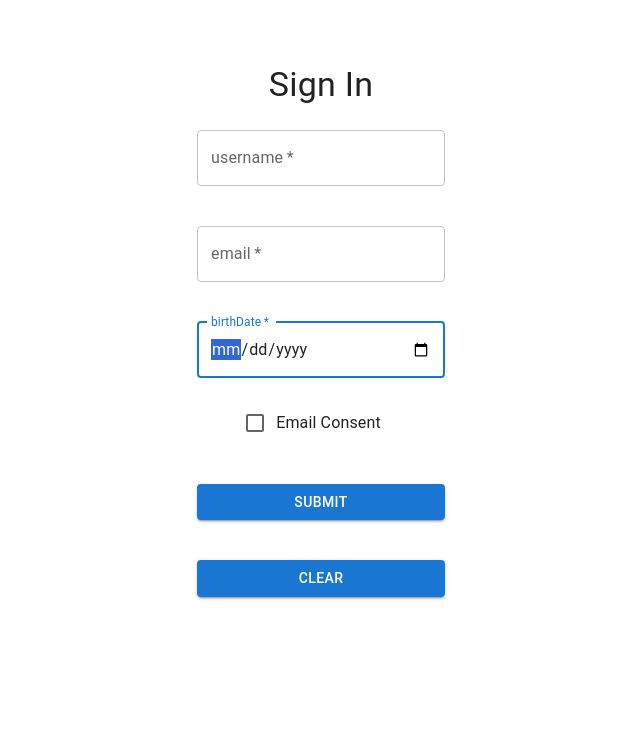
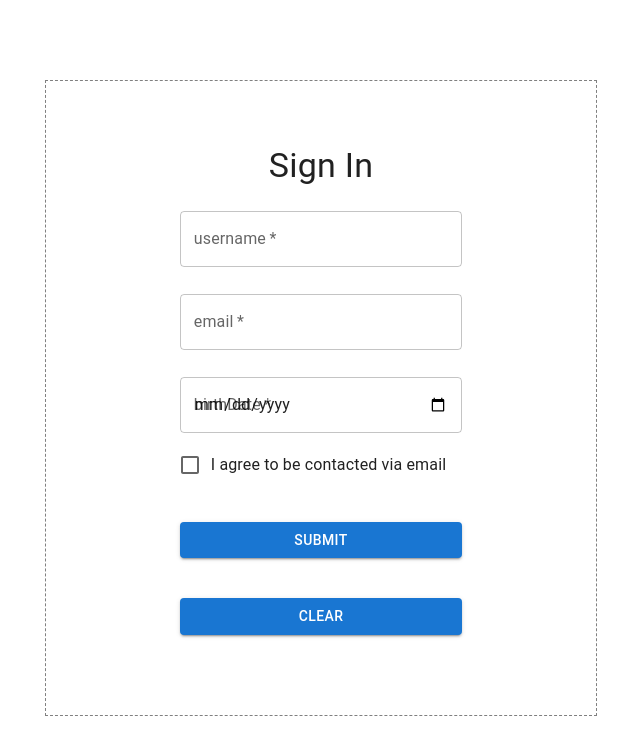
Before and after one commit to dujules23/contact-us-form, a React (Create React App) app: page / in a window 1280 px wide. Shown: the top 754 px of the page, without its empty margins (319-959 px from the left). Built offline with nearby package versions, Linux system fonts and the light colour scheme.

Commit message:
added FormHelperText

```diff
--- a/src/components/Form.js
+++ b/src/components/Form.js
@@ -6,6 +6,7 @@ import {yupResolver} from "@hookform/resolvers/yup";
 import Schema from '../helpers/Schema'
 import axios from 'axios';
 
+import { FormHelperText } from '@mui/material';
 import FormControlLabel from '@mui/material/FormControlLabel';
 import Checkbox from '@mui/material/Checkbox';
 import Button from '@mui/material/Button';
@@ -40,22 +41,23 @@ export default function Form(props) {
 
   return (
     <ThemeProvider theme={theme}>
-      <Container component="main" maxWidth="lg">
+      <Container component="main" maxWidth="sm">
         <CssBaseline />
         <Box
         sx={{
-          marginTop: 8,
+          marginTop: 10,
           display: 'flex',
           flexDirection: 'column',
           alignItems: 'center',
+          p:8, border: '1px dashed grey'
+
         }}>
           <Typography component="h2" variant="h4">Sign In</Typography>
-          <Box component="form" onSubmit={handleSubmit(onSubmit)} noValidate sx={{mt:1}}>
+          <Box size="large" component="form" onSubmit={handleSubmit(onSubmit)} noValidate sx={{mt:1}}>
             {content.inputs.map((input, key) => {
               return(
               <Box key={key}>
                   <TextField
-                  autoFocus
                   margin="normal"
                   required
                   fullWidth
@@ -65,17 +67,20 @@ export default function Form(props) {
                   type={input.type}
                   {...register(`${input.name}`, {required: true})}
                   />
-              <p>{errors[input.name]?.message}</p>
+              <FormHelperText error="true">{errors[input.name]?.message}</FormHelperText>
               </Box>
               );
             })}
             <FormControlLabel
+              // sx={{ width: 3/4 }}
               control={<Checkbox color="primary" />}
-              label="Email Consent"
+              label="I agree to be contacted via email"
               name="emailConsent"
-              {...register("emailConsent", {required : false})}
+              {...register("emailConsent", {required : true})}
             />
-            <p>{errors.emailConsent ? errors.emailConsent.message : " "}</p>
+              <FormHelperText error="true">
+                <p>{errors.emailConsent?.message}</p>
+              </FormHelperText>
             <Button
             type="submit"
             fullWidth variant="contained"
@@ -90,8 +95,8 @@ export default function Form(props) {
             >
             Clear
             </Button>
-            </Box>
           </Box>
+        </Box>
       </Container>
     </ThemeProvider>
   );
```
